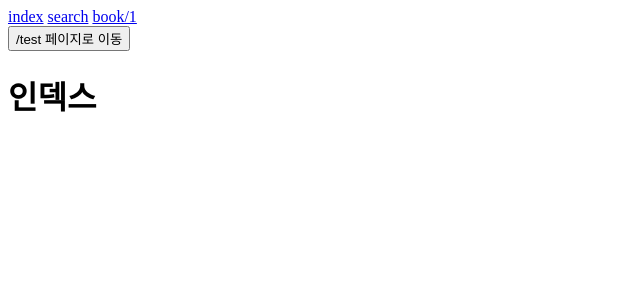
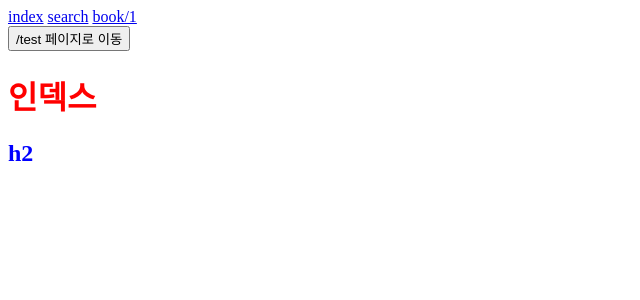
Before and after one commit to daeho-ro/onebite-nextjs, a Next.js app in the folder section-02/: page / in a window 1280 px wide. Shown: the top 300 px of the page, without its empty margins (0-640 px from the left). Built offline with nearby package versions, Linux system fonts and the light colour scheme.

Commit message:
day-03: api routes and styling

```diff
--- a/section-02/src/pages/_app.tsx
+++ b/section-02/src/pages/_app.tsx
@@ -1,6 +1,7 @@
 import type { AppProps } from 'next/app';
 import Link from 'next/link';
 import { useRouter } from 'next/router';
+import { useEffect } from 'react';
 
 export default function App({ Component, pageProps }: AppProps) {
   const router = useRouter();
@@ -9,12 +10,18 @@ export default function App({ Component, pageProps }: AppProps) {
     router.push('/test');
   };
 
+  useEffect(() => {
+    router.prefetch('/test');
+  }, [router]);
+
   return (
     <>
       <header>
         <Link href={'/'}>index</Link>
         &nbsp;
-        <Link href={'/search'}>search</Link>
+        <Link href={'/search'} prefetch={false}>
+          search
+        </Link>
         &nbsp;
         <Link href={'/book/1'}>book/1</Link>
         <div>
--- /dev/null
+++ b/section-02/src/pages/api/time.ts
@@ -0,0 +1,6 @@
+import type { NextApiRequest, NextApiResponse } from 'next';
+
+export default function handler(req: NextApiRequest, res: NextApiResponse) {
+  const data = new Date();
+  res.json({ time: data.toLocaleTimeString() });
+}
--- /dev/null
+++ b/section-02/src/pages/index.module.css
@@ -0,0 +1,7 @@
+.h1 {
+  color: red;
+}
+
+.h2 {
+  color: blue;
+}
--- a/section-02/src/pages/index.tsx
+++ b/section-02/src/pages/index.tsx
@@ -1,3 +1,11 @@
+// css module
+import style from './index.module.css';
+
 export default function Home() {
-  return <h1>인덱스</h1>;
+  return (
+    <>
+      <h1 className={style.h1}>인덱스</h1>
+      <h2 className={style.h2}>h2</h2>
+    </>
+  );
 }
```
Also changed, not shown: section-02/src/pages/api/hello.ts (+3 -6 lines).
